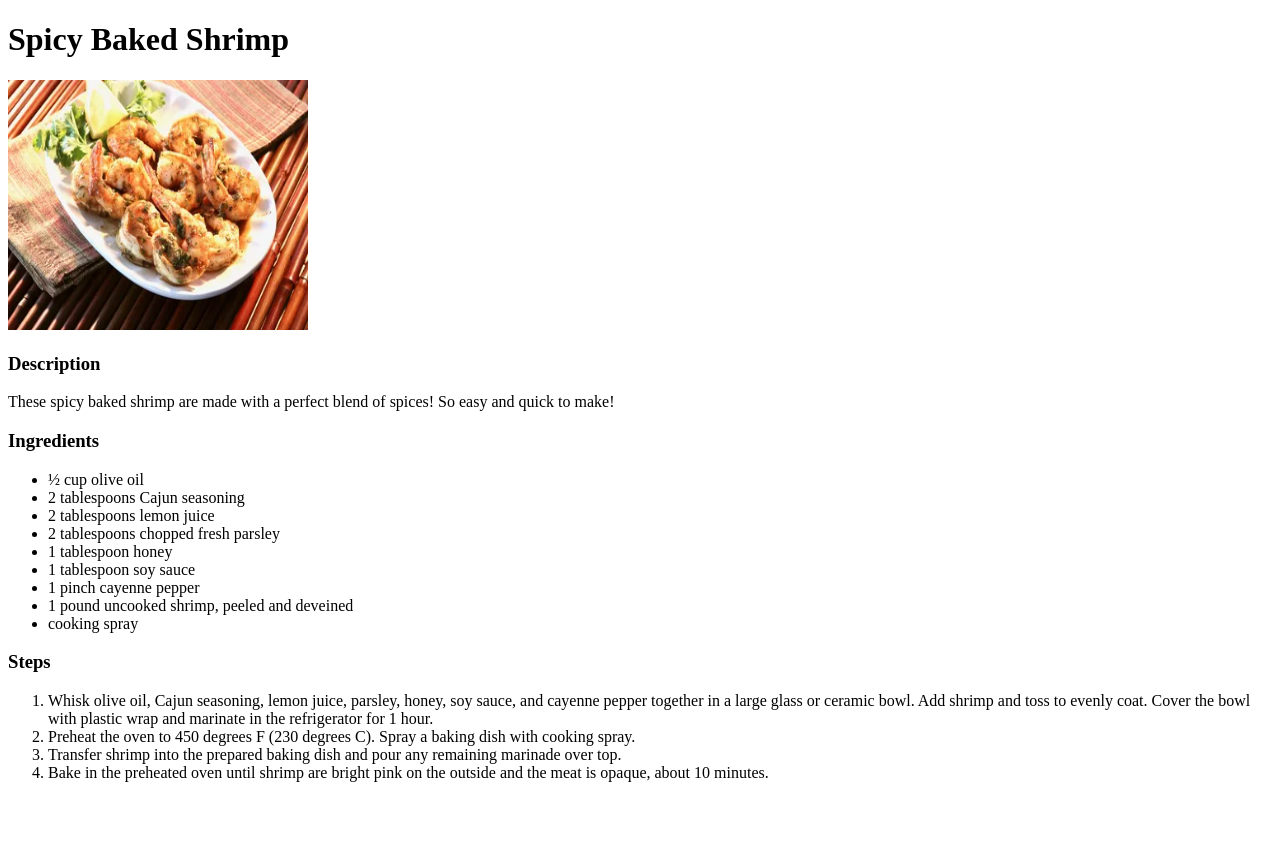
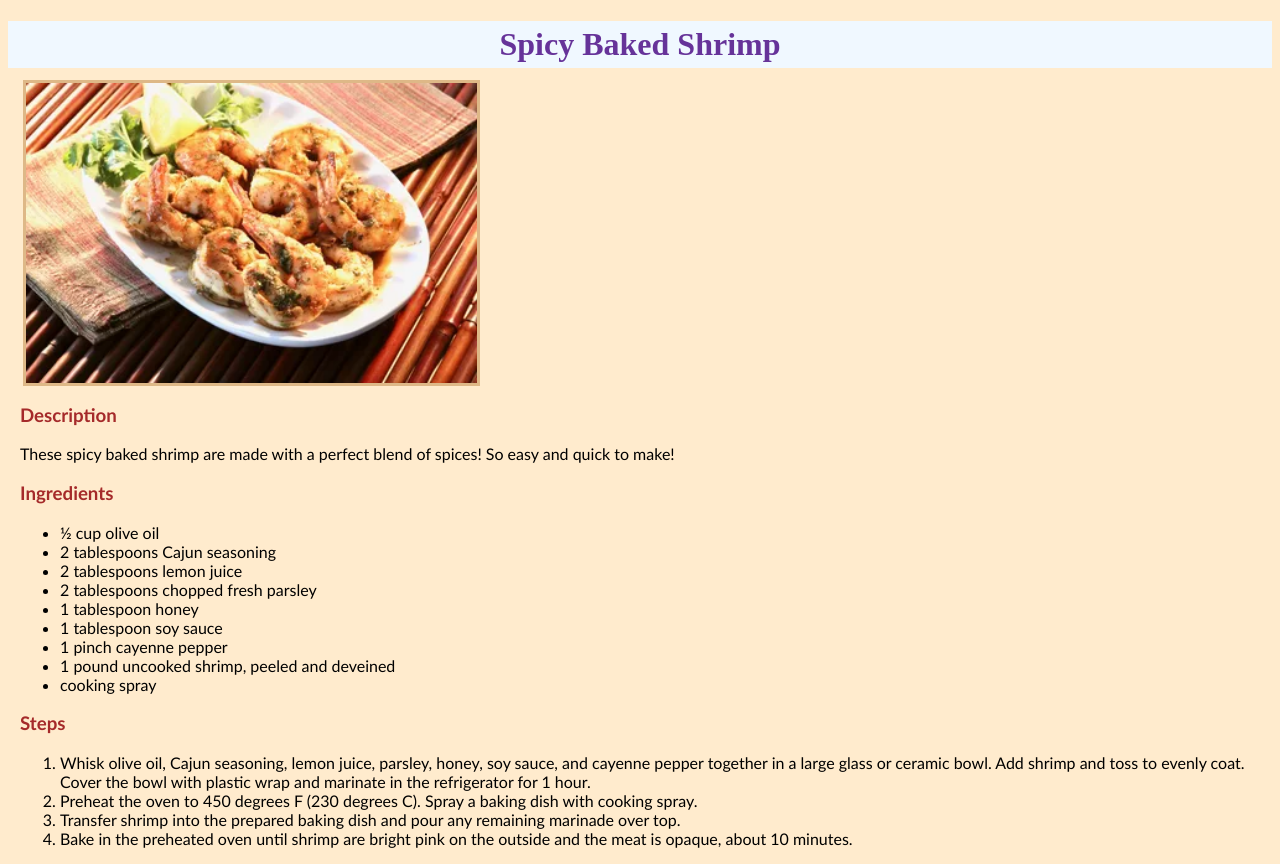
Before and after one commit to vikassaparam/odinproject, a plain HTML site: page odin-recipes/recipes/SpicyBakedShrimp.html in a window 1280 px wide. Before the commit the page ends 800 px from the top, so only its background shows below. Drawn offline with Linux system fonts and the light colour scheme.

Commit message:
<h3>Steps</h3>     <ol>         <li>Whisk olive oil, Cajun seasoning, lemon juice, parsley, honey, soy sauce, and cayenne pepper together in a large glass or ceramic bowl. Add shrimp and toss to evenly coat. Cover the bowl with plastic wrap and marinate in the refrigerator for 1 hour.</li>         <li>Preheat the oven to 450 degrees F (230 degrees C). Spray a baking dish with cooking spray.</li>         <li>Transfer shrimp into the prepared baking dish and pour any remaining marinade over top.</li>         <li>Bake in the preheated oven until shrimp are bright pink on the outside and#

```diff
--- a/odin-recipes/index.html
+++ b/odin-recipes/index.html
@@ -4,10 +4,13 @@
     <meta charset="UTF-8">
     <meta name="viewport" content="width=device-width, initial-scale=1.0">
     <title>Recipes</title>
+
+    <link rel="stylesheet" href="./style.css">
 </head>
 <body>
-    <h1>Odin Recipes</h1>
-
+    <div class="header">
+        <h1>Odin Recipes</h1>
+    </div>
     <ul>
         <li><a href="recipes/SalmonTaco.html">Salmon Tacos with Mango Salsa</a></li>
         <li><a href="recipes/HoneyGlazedChicken.html">Honey Glazed Chicken</a></li>
--- a/odin-recipes/recipes/SpicyBakedShrimp.html
+++ b/odin-recipes/recipes/SpicyBakedShrimp.html
@@ -1,18 +1,33 @@
 <!DOCTYPE html>
 <html lang="en">
   <head>
-    <meta charset="UTF-8">
-    <meta name="viewport" content="width=device-width, initial-scale=1.0">
+    <meta charset="UTF-8" />
+    <meta name="viewport" content="width=device-width, initial-scale=1.0" />
     <title>Recipes</title>
+    <link rel="stylesheet" href="./recipe_page-style.css" />
   </head>
   <body>
+    <div class="header">
       <h1>Spicy Baked Shrimp</h1>
+    </div>
 
-    <img src="images/Spicy_Baked_Shrimp.webp" alt="Spicy Baked Shrimp Picture" height="250" width="300">
+    <div class="image-container">
+      <img
+        src="images/Spicy_Baked_Shrimp.webp"
+        alt="Spicy Baked Shrimp Picture"
+      />
+    </div>
 
-    <h3>Description</h3>
-    <p>These spicy baked shrimp are made with a perfect blend of spices! So easy and quick to make!</p>
-    <h3>Ingredients</h3>
+    <div class="section">
+      <h3 class="heading">Description</h3>
+      <p>
+        These spicy baked shrimp are made with a perfect blend of spices! So
+        easy and quick to make!
+      </p>
+    </div>
+
+    <div class="section">
+      <h3 class="heading">Ingredients</h3>
       <ul>
         <li>½ cup olive oil</li>
         <li>2 tablespoons Cajun seasoning</li>
@@ -21,15 +36,33 @@
         <li>1 tablespoon honey</li>
         <li>1 tablespoon soy sauce</li>
         <li>1 pinch cayenne pepper</li>
-        <li> 1 pound uncooked shrimp, peeled and deveined</li>
+        <li>1 pound uncooked shrimp, peeled and deveined</li>
         <li>cooking spray</li>
       </ul>
-    <h3>Steps</h3>
+    </div>
+
+    <div class="section">
+      <h3 class="heading">Steps</h3>
       <ol>
-        <li>Whisk olive oil, Cajun seasoning, lemon juice, parsley, honey, soy sauce, and cayenne pepper together in a large glass or ceramic bowl. Add shrimp and toss to evenly coat. Cover the bowl with plastic wrap and marinate in the refrigerator for 1 hour.</li>
-        <li>Preheat the oven to 450 degrees F (230 degrees C). Spray a baking dish with cooking spray.</li>
-        <li>Transfer shrimp into the prepared baking dish and pour any remaining marinade over top.</li>
-        <li>Bake in the preheated oven until shrimp are bright pink on the outside and the meat is opaque, about 10 minutes.</li>
+        <li>
+          Whisk olive oil, Cajun seasoning, lemon juice, parsley, honey, soy
+          sauce, and cayenne pepper together in a large glass or ceramic bowl.
+          Add shrimp and toss to evenly coat. Cover the bowl with plastic wrap
+          and marinate in the refrigerator for 1 hour.
+        </li>
+        <li>
+          Preheat the oven to 450 degrees F (230 degrees C). Spray a baking dish
+          with cooking spray.
+        </li>
+        <li>
+          Transfer shrimp into the prepared baking dish and pour any remaining
+          marinade over top.
+        </li>
+        <li>
+          Bake in the preheated oven until shrimp are bright pink on the outside
+          and the meat is opaque, about 10 minutes.
+        </li>
       </ol>
+    </div>
   </body>
 </html>
--- /dev/null
+++ b/odin-recipes/recipes/recipe_page-style.css
@@ -0,0 +1,39 @@
+body{
+    box-sizing: border-box;
+    margin-top: 0px;
+    background-color:blanchedalmond;
+}
+.header{
+    background-color: aliceblue;
+    margin-bottom: -15px;
+}
+h1{
+    color: rebeccapurple;
+    text-align: center;
+    padding: 5px;
+    font-family: 'Times New Roman', sans-serif, serif;
+}
+
+.image-container{
+    height: 300px;
+    width: 500px;
+    padding: 5px;
+    margin-top: 0px;
+
+}
+
+.image-container>img{
+    height: 300px;
+    width: auto;
+    margin: 0px 0px 10px 10px;
+    border: 3px solid burlywood;
+}
+
+.section{
+    font-family: 'Trebuchet MS', 'Lucida Sans Unicode', 'Lucida Grande', 'Lucida Sans', Arial, sans-serif;
+    margin-left: 12px;
+}
+
+.section .heading{
+    color:brown;
+}
--- /dev/null
+++ b/odin-recipes/style.css
@@ -0,0 +1,22 @@
+body{
+    box-sizing: border-box;
+    margin-top: 0px;
+    background-color:blanchedalmond;
+}
+.header{
+    background-color: aliceblue;
+}
+h1{
+    color: rebeccapurple;
+    text-align: center;
+    padding: 5px;
+    font-family: 'Times New Roman', sans-serif, serif;
+}
+
+ul>li{
+    margin: 3px;
+}
+ul>li>a{
+    font: 17px 'Verdona', sans-serif ;
+    padding: 3px;
+}
```
Also changed, not shown: odin-recipes/recipes/HoneyGlazedChicken.html (+18 -4 lines), odin-recipes/recipes/SalmonTaco.html (+52 -14 lines). Lines whose indentation alone changed are shown as unchanged.
